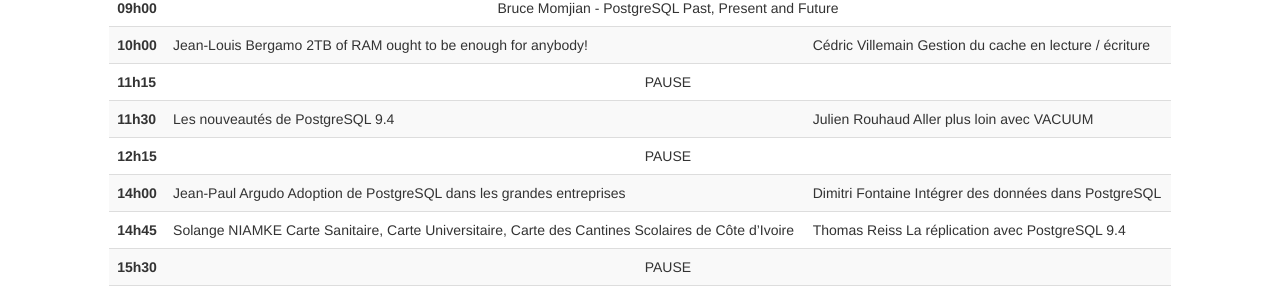
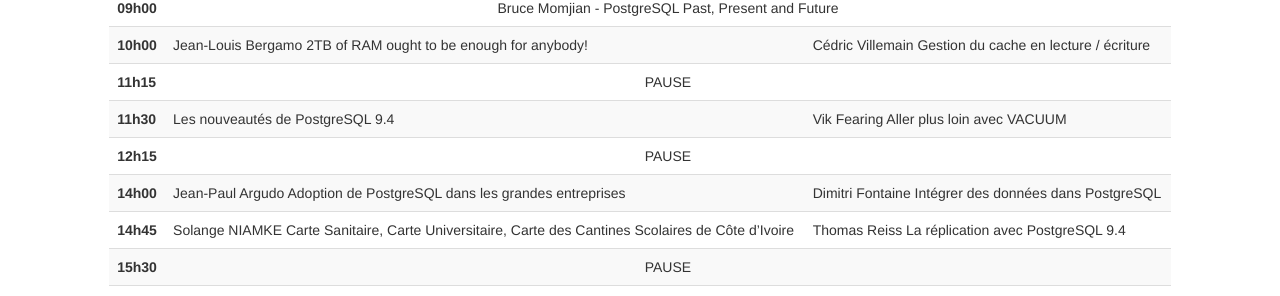
Before and after one commit to postgresqlfr/2024.pgday.fr, a Jekyll site: the page built from programme.html, in a window 1280 px wide and 900 px high, scrolled down 532 px. Shown: the part 149-445 px from the top of the window. Built offline with Jekyll 4.4.1, drawn with Linux system fonts in a browser that asks for light colours; Markdown is read by kramdown in place of the engine named in the settings.

Commit message:
Fix wrong name in schedule, retab and remove whitespaces.

```diff
--- a/programme.html
+++ b/programme.html
@@ -74,7 +74,7 @@
   <tr>
             <th> 11h30  </th>
             <td> Les nouveautés de PostgreSQL 9.4</td>
-            <td> Julien Rouhaud Aller plus loin avec VACUUM </td>
+            <td> Vik Fearing Aller plus loin avec VACUUM </td>
   </tr>
   <tr>
             <th> 12h15  </th><td colspan="2" class="text-center"> PAUSE </td>
```
Lines whose indentation alone changed are shown as unchanged.
